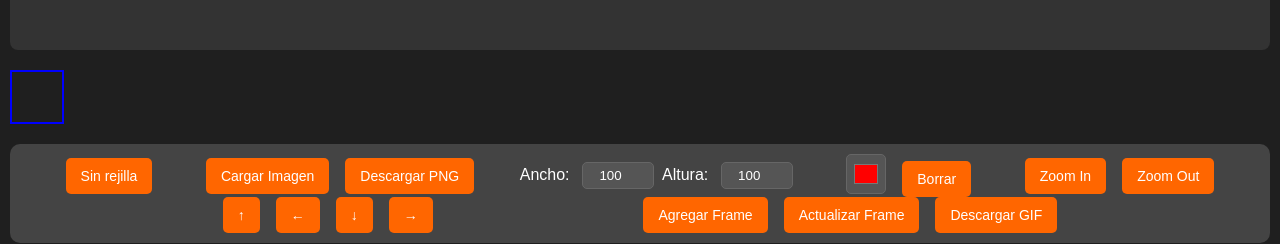
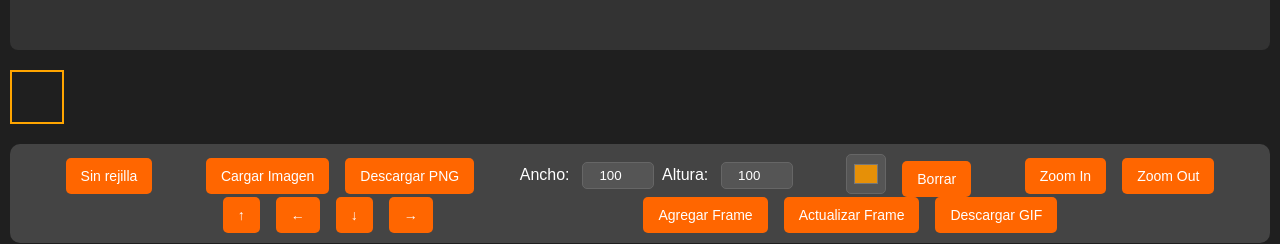
Before and after one commit to Pablog44/artepixelador, a React (Create React App) app: page /artepixelador/rejilla in a window 1280 px wide. Both pictures are taken after a click on the button "Agregar Frame". Shown: the part 547-791 px from the top of the page. Built offline with nearby package versions, Linux system fonts and the light colour scheme.

Commit message:
se cambian estilos
-se cambian estilos

```diff
--- a/src/components/Controls.js
+++ b/src/components/Controls.js
@@ -5,7 +5,7 @@ import PixelatedImage from './PixelatedImage';
 import Rejilla from './Rejilla';
 
 function Controls({ page }) {
-  const [selectedColor, setSelectedColor] = useState('#ff0000');
+  const [selectedColor, setSelectedColor] = useState('#e69007');
   const [pixelWidth, setPixelWidth] = useState(100);
   const [pixelHeight, setPixelHeight] = useState(100);
   const [imageFile, setImageFile] = useState(null);
@@ -144,7 +144,7 @@ function Controls({ page }) {
                 style={{
                   width: '50px',
                   height: '50px',
-                  border: selectedFrameIndex === index ? '2px solid blue' : '1px solid #ccc',
+                  border: selectedFrameIndex === index ? '2px solid orange' : '1px solid #ccc',
                   cursor: 'pointer',
                 }}
               />
```
